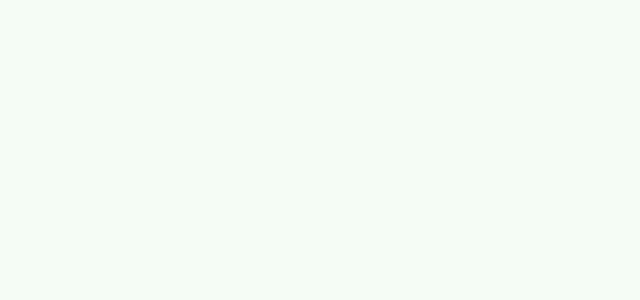
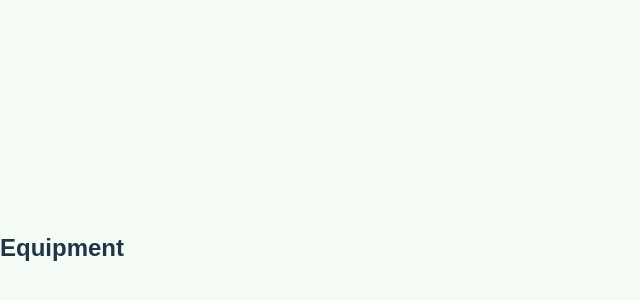
Before and after one commit to NickFeige/Ecommerce, a React (Vite) app: page /equipment in a window 1280 px wide. Before the commit this address had no page. Shown: the part 152-452 px from the top of the page, without its empty margins (0-640 px from the left). Built offline with nearby package versions, Linux system fonts and the light colour scheme.

Commit message:
created routing

```diff
--- /dev/null
+++ b/src/pages/Chalk.tsx
@@ -0,0 +1,12 @@
+import React from "react";
+
+const Chalk: React.FC = () => {
+  return (
+    <div>
+      <h2>chalk</h2>
+
+    </div>
+  );
+};
+
+export default Chalk; // 👈 THIS is the key
--- /dev/null
+++ b/src/pages/Clothing.tsx
@@ -0,0 +1,13 @@
+
+import React from "react";
+
+const Clothing: React.FC = () => {
+  return (
+    <div>
+      <h2>clothing</h2>
+
+    </div>
+  );
+};
+
+export default Clothing;
--- /dev/null
+++ b/src/pages/Equipment.tsx
@@ -0,0 +1,12 @@
+import React from "react";
+
+const Equipment: React.FC = () => {
+  return (
+    <div>
+      <h2>Equipment</h2>
+
+    </div>
+  );
+};
+
+export default Equipment;
--- a/src/pages/Home.tsx
+++ b/src/pages/Home.tsx
@@ -32,9 +32,10 @@ const Home: React.FC = () => {
           </button>
           {showCategories && (
             <div className="dropdown-menu">
-              <button className="dropdown-item">Clothing</button>
-              <button className="dropdown-item">Equipment</button>
-              <button className="dropdown-item">Chalk</button>
+              <button className="dropdown-item"onClick={() => navigate("/clothing")}>Clothing</button>
+              <button className="dropdown-item" onClick={() => navigate("/equipment")}>Equipment</button>
+              <button className="dropdown-item" onClick={() => navigate("/chalk")}>Chalk</button>
+
             </div>
           )}
         </div>
--- a/src/routes/AppRoutes.tsx
+++ b/src/routes/AppRoutes.tsx
@@ -2,7 +2,10 @@ import React from "react";
 import { Routes, Route } from "react-router-dom";
 import Home from "../pages/Home";
 import Cart from "../pages/Cart";
-import About from "../pages/About"; // 👈 Add this line
+import About from "../pages/About";
+import Chalk from "../pages/Chalk";
+import Clothing from "../pages/Clothing";
+import Equipment from "../pages/Equipment";
 
 const AppRoutes: React.FC = () => {
   return (
@@ -10,6 +13,10 @@ const AppRoutes: React.FC = () => {
       <Route path="/" element={<Home />} />
       <Route path="/cart" element={<Cart />} />
       <Route path="/about" element={<About />} /> {/* 👈 Add this route */}
+      <Route path="/chalk" element={<Chalk />} />
+      <Route path="/clothing" element={<Clothing/>} />
+      <Route path="/equipment" element={<Equipment/>} />
+
     </Routes>
   );
 };
--- a/src/styles/globalStyles.css
+++ b/src/styles/globalStyles.css
@@ -8,6 +8,7 @@
   position: fixed;
   top: 55px;
   left: 0;
+
 }
 
 .button {
```
